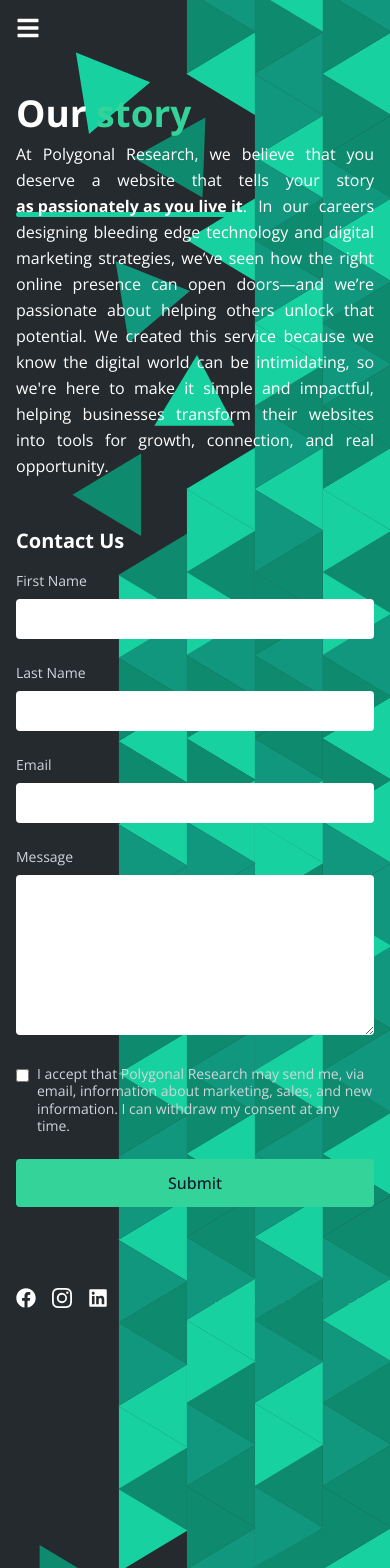
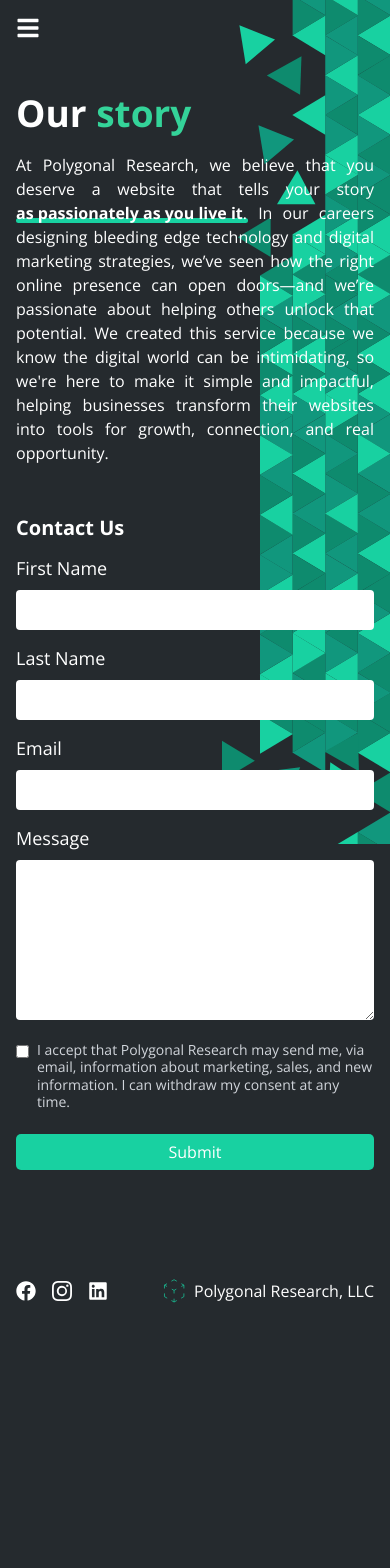
Before and after one commit to ShaYri12/web-review-with-ai, a Next.js app: page /about in a window 390 px wide. Shown: the top 1568 px of the page. After the commit the page ends 1319 px from the top, so only its background shows below. Built offline with nearby package versions, Linux system fonts and the light colour scheme.

Commit message:
about page done img fixing

```diff
--- a/app/about/page.js
+++ b/app/about/page.js
@@ -5,24 +5,26 @@ import Header from "../components/Header";
 
 export default function About() {
   return (
-    <div className="h-full flex flex-col justify-between min-h-full items-center bg-[#252A2E] text-white">
+    <div className="h-screen flex flex-col justify-between items-center bg-[#252A2E] text-white relative">
+      {/* Polygon Design Image */}
       <img
         src="/assets/polygon-design.svg"
         alt="polygon-design"
-        className="absolute right-0 top-0 z-1 h-fit"
+        className="fixed right-0 top-0 z-1 h-screen w-auto"
       />
+
       <Header />
 
       <main className="px-4 lg:px-[24px] 3xl:py-[47px] py-[23px] w-full relative z-[0]">
         <div className="3xl:max-w-[1600px] 2xl:max-w-[1280px] max-w-[1280px] mx-auto">
-          <div className="xl:max-w-[53%] lg:max-w-[60%]">
+          <div className="xl:max-w-[71%] lg:max-w-[60%] pb-[30px]">
             {/* Story Section */}
-            <h1 className="xl:font-[800] font-[700] text-[37px] sm:text-[40px] md:text-[48px] lg:text-[60px] xl:text-[70px] 3xl:text-[80px] lg:mb-[20px]">
+            <h1 className="xl:font-[800] font-[700] text-[37px] sm:text-[40px] md:text-[48px] lg:text-[60px] xl:text-[70px] 3xl:text-[80px] lg:mb-[20px] sm:mb-4 mb-3">
               <span className="text-white">Our </span>
               <span className="text-emerald-400">story</span>
             </h1>
 
-            <p className="text-base sm:text-lg mb-8 sm:mb-12 leading-relaxed text-justify">
+            <p className="3xl:text-[30px] md:text-[24px] sm:text-[20px] md:mb-[40px] mb-[30px] text-justify">
               At Polygonal Research, we believe that you deserve a website that
               tells your story{" "}
               <span className="relative inline-flex">
@@ -43,17 +45,17 @@ export default function About() {
 
             {/* Contact Form */}
             <div className="mt-12 sm:mt-16 max-w-[496px]">
-              <h2 className="text-xl sm:text-2xl font-bold mb-4 sm:mb-6">
+              <h2 className="text-[20px] md:text-[28px] lg:text-[35px] font-bold mb-3 md:mb-[20px] xl:mb-[32px]">
                 Contact Us
               </h2>
               <form
                 onSubmit={(e) => e.preventDefault()}
-                className="space-y-6 text-gray-900"
+                className="space-y-[15px]"
               >
                 <div>
                   <label
                     htmlFor="firstName"
-                    className="block mb-2 text-sm text-gray-300"
+                    className="block mb-2 text-[18px] md:text-[22px] lg:text-[25px] xl:text-[30px] text-white font-[400]"
                   >
                     First Name
                   </label>
@@ -62,7 +64,7 @@ export default function About() {
                     id="firstName"
                     name="firstName"
                     aria-label="First Name"
-                    className="w-full p-2 bg-white rounded"
+                    className="w-full p-2 bg-white rounded text-black"
                     required
                     minLength={2}
                   />
@@ -71,7 +73,7 @@ export default function About() {
                 <div>
                   <label
                     htmlFor="lastName"
-                    className="block mb-2 text-sm text-gray-300"
+                    className="block mb-2 text-[18px] md:text-[22px] lg:text-[25px] xl:text-[30px] text-white font-[400]"
                   >
                     Last Name
                   </label>
@@ -80,7 +82,7 @@ export default function About() {
                     id="lastName"
                     name="lastName"
                     aria-label="Last Name"
-                    className="w-full p-2 bg-white rounded"
+                    className="w-full p-2 bg-white rounded text-black"
                     required
                     minLength={2}
                   />
@@ -89,7 +91,7 @@ export default function About() {
                 <div>
                   <label
                     htmlFor="email"
-                    className="block mb-2 text-sm text-gray-300"
+                    className="block mb-2 text-[18px] md:text-[22px] lg:text-[25px] xl:text-[30px] text-white font-[400]"
                   >
                     Email
                   </label>
@@ -98,7 +100,7 @@ export default function About() {
                     id="email"
                     name="email"
                     aria-label="Email"
-                    className="w-full p-2 bg-white rounded"
+                    className="w-full p-2 bg-white rounded text-black"
                     required
                     pattern="^[a-zA-Z0-9._%+-]+@[a-zA-Z0-9.-]+\.[a-zA-Z]{2,}$"
                   />
@@ -107,7 +109,7 @@ export default function About() {
                 <div>
                   <label
                     htmlFor="message"
-                    className="block mb-2 text-sm text-gray-300"
+                    className="block mb-2 text-[18px] md:text-[22px] lg:text-[25px] xl:text-[30px] text-white font-[400]"
                   >
                     Message
                   </label>
@@ -116,13 +118,13 @@ export default function About() {
                     name="message"
                     rows={6}
                     aria-label="Message"
-                    className="w-full p-2 bg-white rounded"
+                    className="w-full p-2 bg-white rounded text-black"
                     required
                     minLength={10}
                   />
                 </div>
 
-                <div className="flex items-start gap-2">
+                <div className="flex items-start gap-2 md:gap-3 xl:gap-[15px] pb-2 cursor-pointer">
                   <input
                     type="checkbox"
                     id="consent"
@@ -133,7 +135,7 @@ export default function About() {
                   />
                   <label
                     htmlFor="consent"
-                    className="text-sm text-gray-300 leading-tight"
+                    className="text-sm md:text-[16px] lg:text-[18px] xl:text-[20px] text-gray-300 leading-tight cursor-pointer"
                   >
                     I accept that Polygonal Research may send me, via email,
                     information about marketing, sales, and new information. I
@@ -143,7 +145,7 @@ export default function About() {
 
                 <button
                   type="submit"
-                  className="w-full bg-emerald-400 text-gray-900 py-3 rounded font-medium hover:bg-emerald-500 transition-colors"
+                  className="w-full bg-cyan text-white 2xl:text-[25px] lg:text-[20px] md:text-[18px] py-[6px] rounded-[5px] font-[400] hover:bg-emerald-500 transition-colors"
                 >
                   Submit
                 </button>
```
